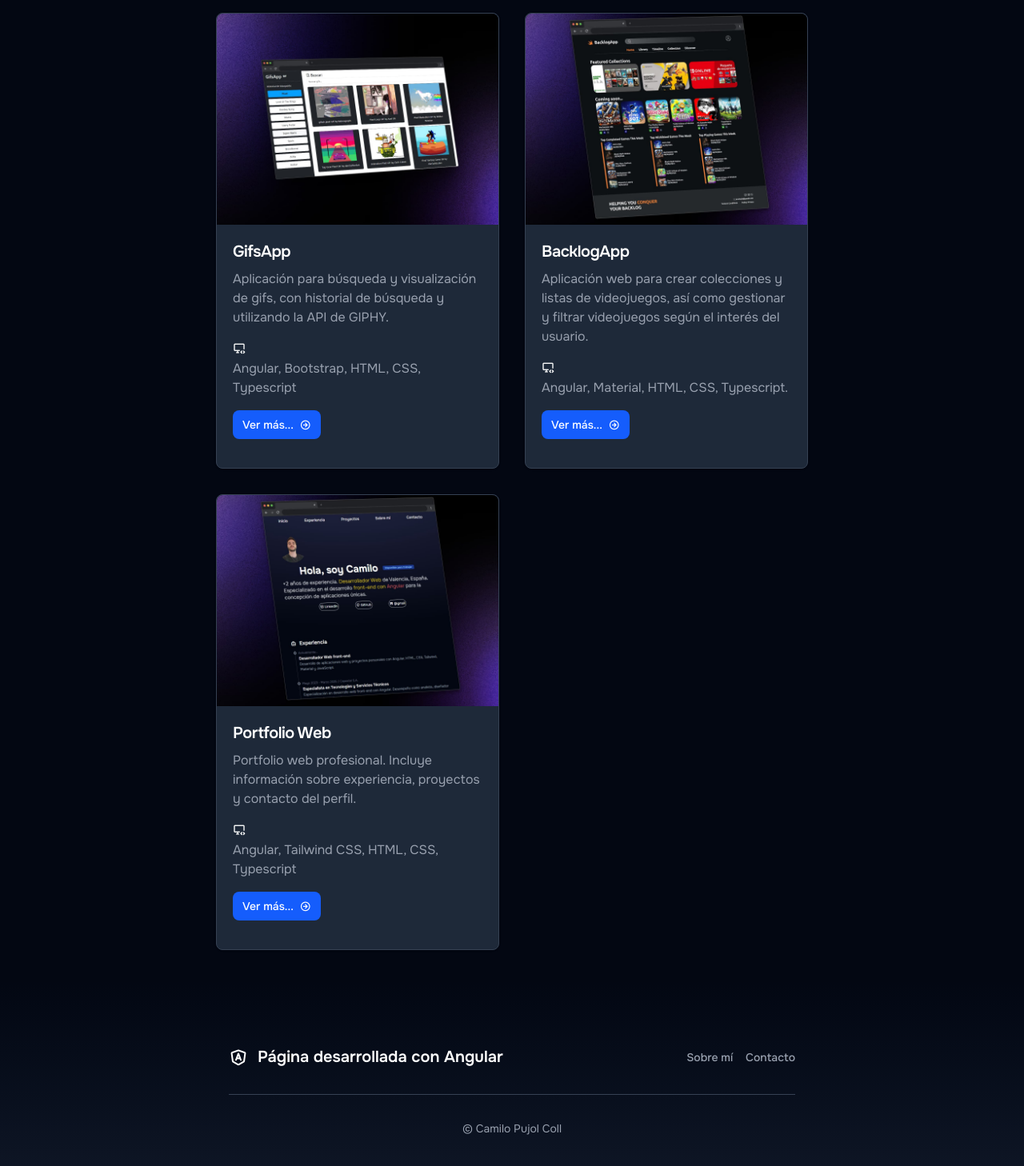
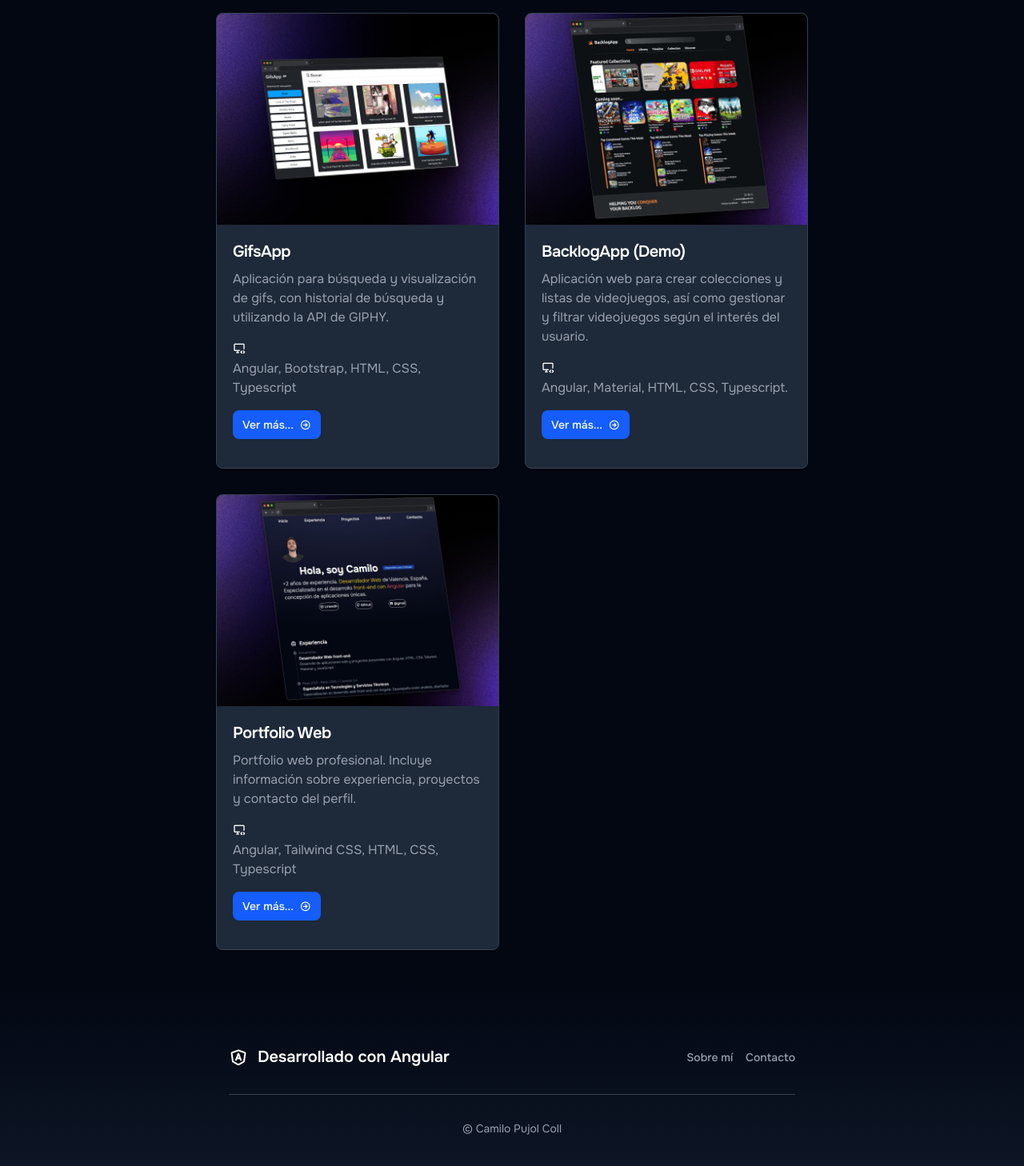
Before and after one commit to CamiloPC/portfolio-dev, an Angular app: page / in a window 1280 px wide. Shown: the part 1156-2614 px from the top of the page at 80% size. Built offline with nearby package versions, Linux system fonts and the light colour scheme.

Commit message:
Updating Project links

```diff
--- a/src/app/components/footer/footer.component.html
+++ b/src/app/components/footer/footer.component.html
@@ -4,7 +4,7 @@
         <a href="#" class="flex items-center mb-4 sm:mb-0 space-x-3 rtl:space-x-reverse">
           <i class="ti ti-brand-angular text-2xl"></i>
           <span class="self-center text-xl font-semibold whitespace-nowrap dark:text-white">
-            Página desarrollada con Angular
+            Desarrollado con Angular
           </span>
         </a>
         <ul class="flex flex-wrap items-center mb-6 text-sm font-medium text-gray-500 sm:mb-0 dark:text-gray-400">
--- a/src/app/components/project-card/project-card.component.html
+++ b/src/app/components/project-card/project-card.component.html
@@ -1,10 +1,10 @@
 <div class="max-w-sm h-[555px] md:h-[570px] hover:scale-101 transition bg-white border border-gray-200 rounded-lg shadow-sm dark:bg-gray-800 dark:border-gray-700">
-  <a [href]="linkRef">
+  <a [href]="linkRef" target="_blank">
       <img class="rounded-t-lg" [src]="imgSrc" alt="" />
   </a>
 
   <div class="p-5">
-    <a [href]="linkRef">
+    <a [href]="linkRef" target="_blank">
       <h5 class="mb-2 text-xl font-semibold tracking-tight text-gray-900 dark:text-white">
         {{ projectName }}
       </h5>
@@ -16,7 +16,7 @@
     <p class="mb-4 font-normal text-gray-700 dark:text-gray-400">
       {{ projectTechs }}
     </p>
-    <a [href]="linkRef" class="hover:scale-103 transition gap-x-2 inline-flex items-center px-3 py-2 text-sm font-medium text-center text-white bg-blue-700 rounded-lg hover:bg-blue-800 focus:ring-4 focus:outline-none focus:ring-blue-300 dark:bg-blue-600 dark:hover:bg-blue-700 dark:focus:ring-blue-800">
+    <a [href]="linkRef" target="_blank" class="hover:scale-103 transition gap-x-2 inline-flex items-center px-3 py-2 text-sm font-medium text-center text-white bg-blue-700 rounded-lg hover:bg-blue-800 focus:ring-4 focus:outline-none focus:ring-blue-300 dark:bg-blue-600 dark:hover:bg-blue-700 dark:focus:ring-blue-800">
         Ver más...
         <i class="ti ti-circle-arrow-right"></i>
     </a>
--- a/src/app/pages/home/home.component.html
+++ b/src/app/pages/home/home.component.html
@@ -77,7 +77,7 @@
 
   <div class="grid grid-cols-1 md:grid-cols-2 gap-8">
     <app-project-card
-        [linkRef]="'#'"
+        [linkRef]="'https://angular-material-gifs-app.netlify.app/'"
         [imgSrc]="'../../../assets/images/gifsAppProject.jpg'"
         [projectName]="'GifsApp'"
         [projectDesc]="'Aplicación para búsqueda y visualización de gifs, con historial de búsqueda y utilizando la API de GIPHY.'"
@@ -85,9 +85,9 @@
     </app-project-card>
 
     <app-project-card
-        [linkRef]="'#'"
+        [linkRef]="'https://backlog-frontend.vercel.app/home'"
         [imgSrc]="'../../../assets/images/backlogProject.jpg'"
-        [projectName]="'BacklogApp'"
+        [projectName]="'BacklogApp (Demo)'"
         [projectDesc]="'Aplicación web para crear colecciones y listas de videojuegos, así como gestionar y filtrar videojuegos según el interés del usuario.'"
         [projectTechs]="'Angular, Material, HTML, CSS, Typescript.'">
     </app-project-card>
```
